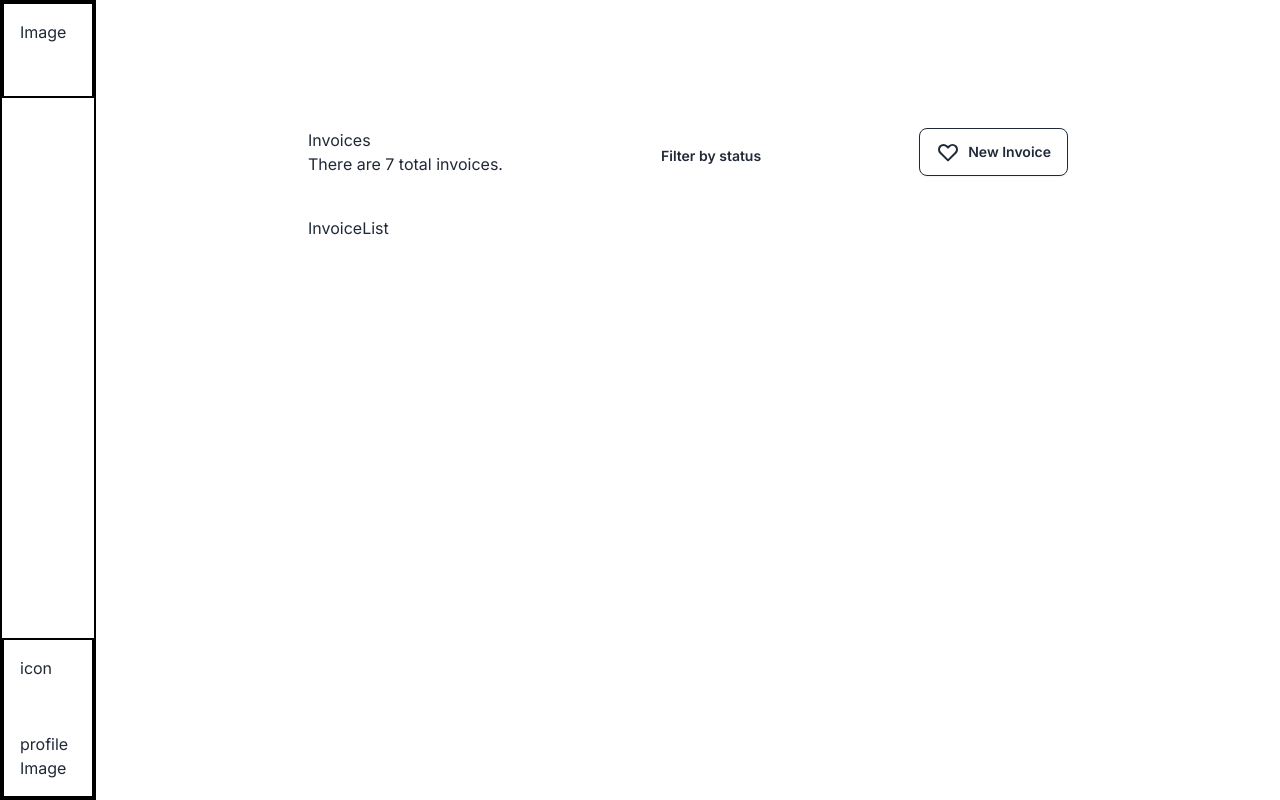
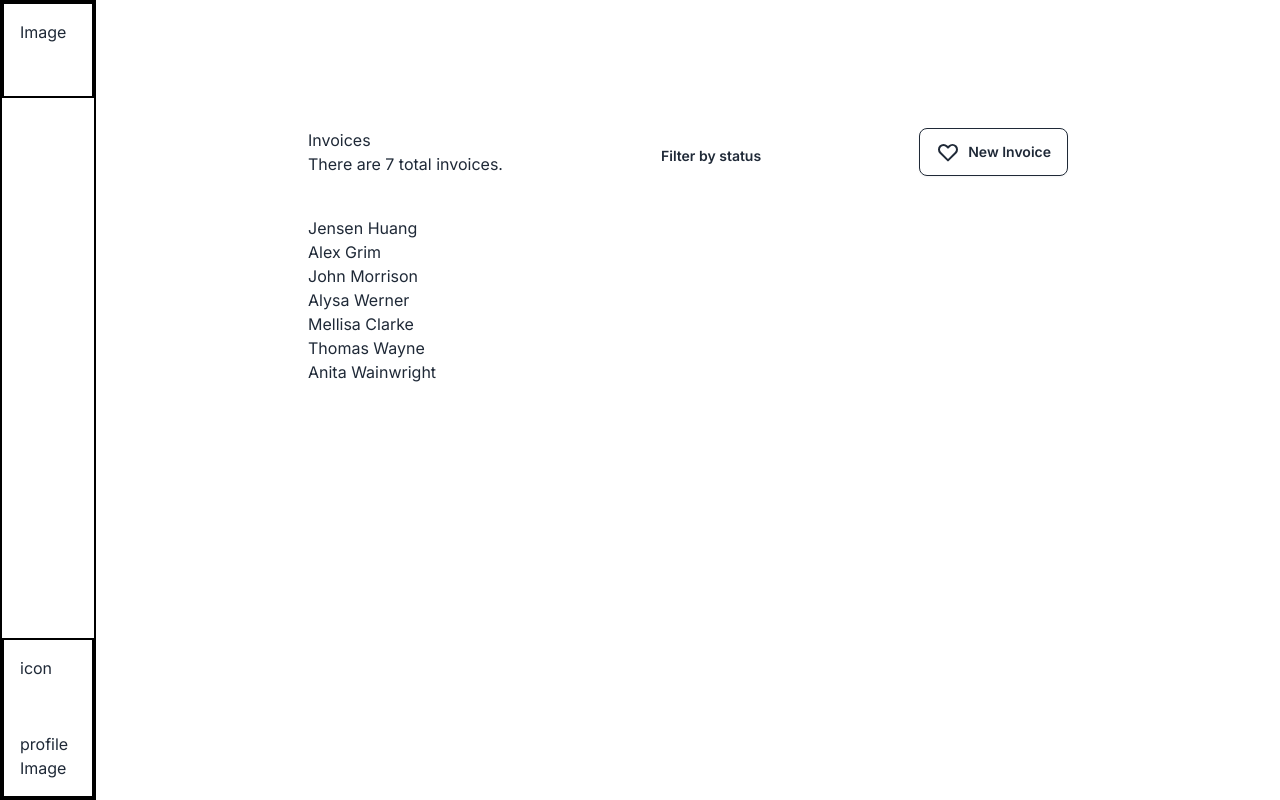
Before and after one commit to IDNK2203/outvoice, a Next.js app: page / in a window 1280 px wide. Built offline with nearby package versions, Linux system fonts and the light colour scheme.

Commit message:
implemented logic to render out a list of invoices

```diff
--- a/src/components/allInvoices/InvoiceItem.tsx
+++ b/src/components/allInvoices/InvoiceItem.tsx
@@ -0,0 +1,9 @@
+import { IInvoice } from "@/context/invoice";
+
+export default function InvoiceItem({ invoice }: { invoice: IInvoice }) {
+  return (
+    <div>
+      <p>{invoice.clientName}</p>
+    </div>
+  );
+}
--- a/src/components/allInvoices/InvoiceList.tsx
+++ b/src/components/allInvoices/InvoiceList.tsx
@@ -1,3 +1,16 @@
+"use client";
+import { useInvctxGetState } from "@/context/invoice";
+import InvoiceItem from "./InvoiceItem";
+
 export default function InvoiceList() {
-  return <div>InvoiceList</div>;
+  const invoices = useInvctxGetState().invoices;
+  console.log(invoices);
+
+  return (
+    <section>
+      {invoices?.map((invoice) => (
+        <InvoiceItem invoice={invoice} key={invoice.id} />
+      ))}
+    </section>
+  );
 }
--- a/src/context/invoice.tsx
+++ b/src/context/invoice.tsx
@@ -1,17 +1,10 @@
 "use client";
 import { createContext, useReducer, Dispatch, useContext } from "react";
 import invoiceReducer, { invoiceActions } from "./reducers/invoiceReducer";
-import * as Invoices from "../../public/assets/invoice.json";
+import Invoices from "../../public/assets/invoice.json";
 // create content
 
-// export enum TypesPaymentStatus {
-//     paid = "paid",
-//     pending = "pending",
-//     draft = "draft",
-//   }
-
-// export type Status = 'paid' | 'pending' | 'draft';
-
+export type Status = "paid" | "pending" | "draft";
 export interface IAddress {
   street: string;
   city: string;
@@ -68,8 +61,14 @@ export default function InvoiceProvider({ children }: propsI) {
   );
 }
 // create context utility hook
+// filter by Status
 // get Invoice by ID
-// filter by Status
-export const useInvoiceContextState = () => useContext(invoiceContext).state;
-export const useInvoiceContextDispatch = () =>
-  useContext(invoiceContext).dispatch;
+export const useInvctxFilterByStatus = (...status: string[]) => {
+  const invoices = useContext(invoiceContext).state.invoices;
+  return invoices.filter((el) => status.includes(el.status));
+};
+
+export const useInvctxGetById = (id: string) =>
+  useContext(invoiceContext).state.invoices.filter((el) => id === el.id);
+export const useInvctxGetState = () => useContext(invoiceContext).state;
+export const useInvctxGetDispatch = () => useContext(invoiceContext).dispatch;
```
